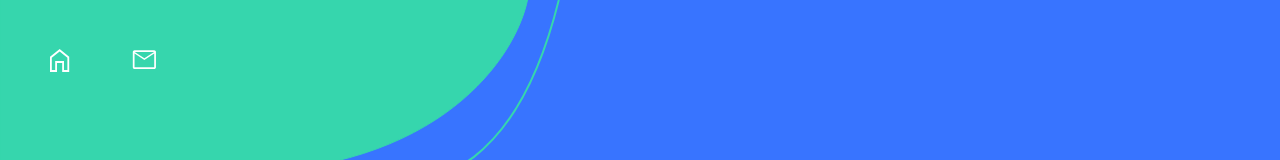
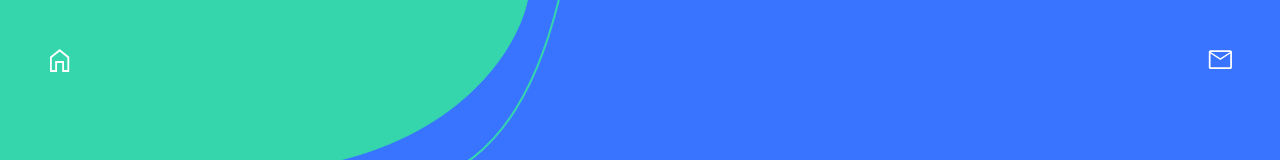
Before and after one commit to sucodelarangela/adopet, a React (Create React App) app: page / in a window 1280 px wide. Shown: the top 160 px of the page. Built offline with nearby package versions, Linux system fonts and the light colour scheme.

Commit message:
:lipstick: update header nav > div styles

```diff
--- a/src/index.css
+++ b/src/index.css
@@ -98,6 +98,11 @@ p {
 
 .header nav {
   display: flex;
+  justify-content: space-between;
+}
+
+.header nav > div {
+  display: flex;
   justify-content: flex-start;
   align-items: center;
   gap: 3.75rem;
```
